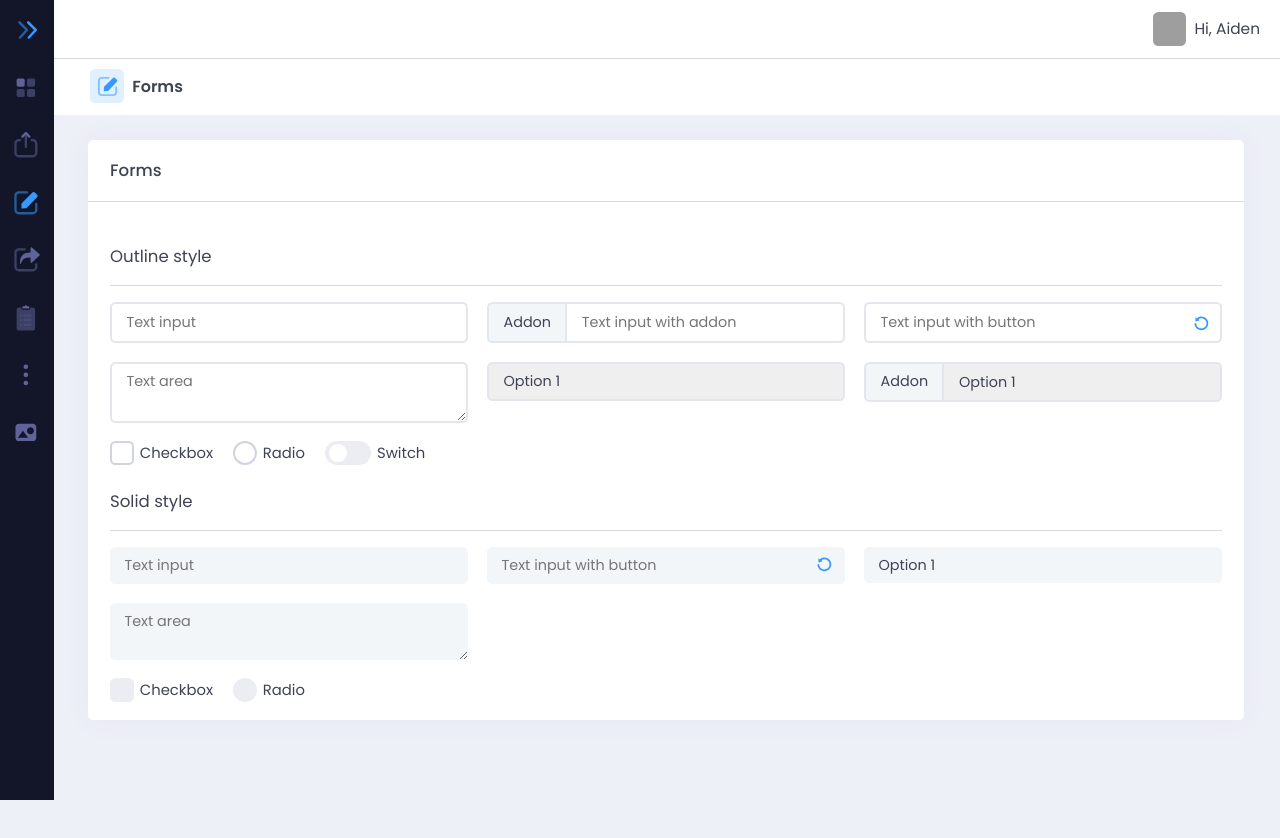
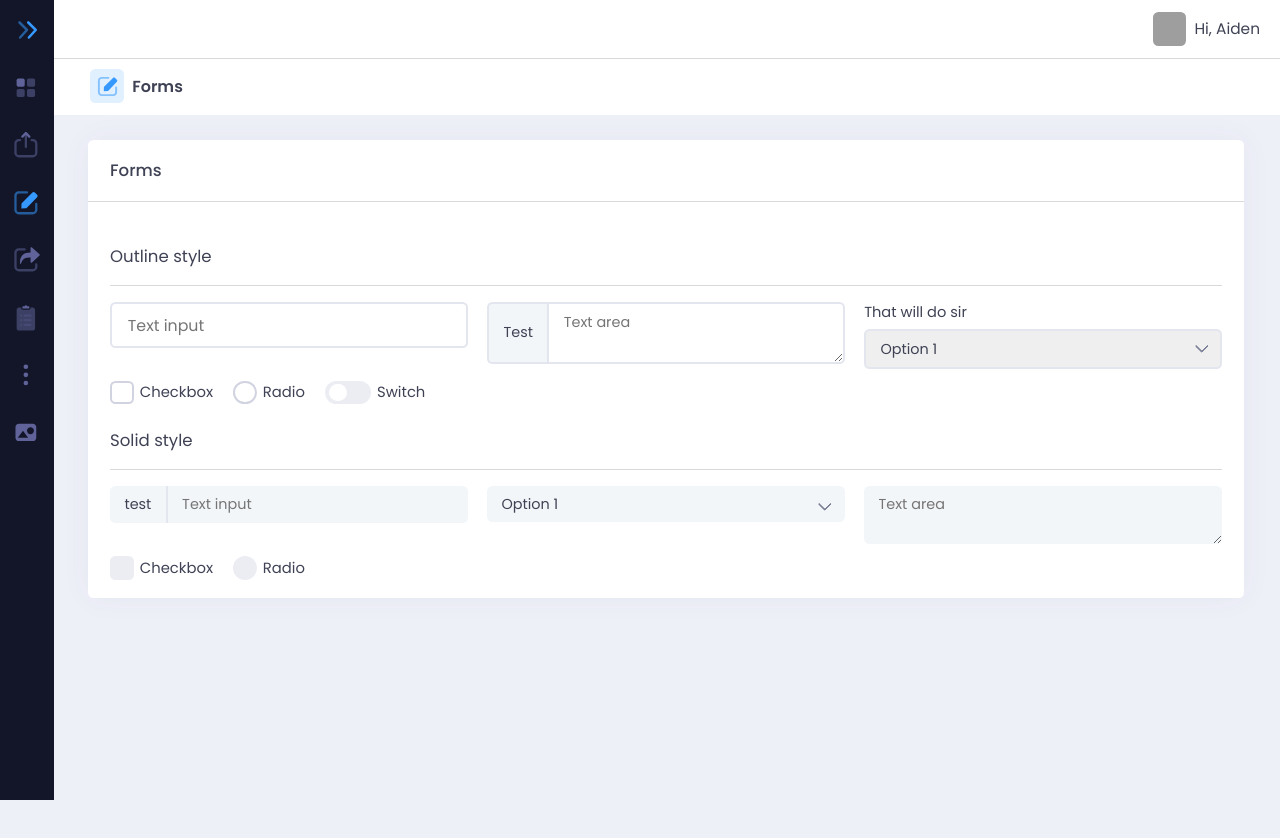
Before and after one commit to aidenraadh/react-js-template, a React (Create React App) app: page /forms in a window 1280 px wide. Shown: the top 838 px of the page. After the commit the page ends 800 px from the top, so only its background shows below. Built offline with nearby package versions, Linux system fonts and the light colour scheme; grey boxes are pictures that could not be loaded.

Commit message:
Update styles

```diff
--- a/src/components/Forms.js
+++ b/src/components/Forms.js
@@ -2,7 +2,9 @@ import React from 'react';
 import {Button} from './Buttons'
 
 export function TextInput(props){
-	const classes = `base-input ${props.type} ${props.size}-input` +
+	const classes = `base-form ${props.type} ${props.color} ${props.size}` +
+		(props.leftAddon !== undefined ? ' addon-left' : '') +
+		(props.rightAddon !== undefined ? ' addon-right' : '') +
 		(props.containerClasses ? ` ${props.containerClasses}` : props.containerClasses)
 
 	let formAttr = {...props.formAttr}
@@ -14,8 +16,15 @@ export function TextInput(props){
 
 	return (
 		<span className={classes} {...props.containerAttr}>
-			{props.label ? <label htmlFor={props.formName}>{props.label}</label> : ''}
-			<input {...formAttr} />
+			{
+				props.label === undefined ? '' :
+				<label className='form-label' htmlFor={props.formName}>{props.label}</label>
+			}
+			<span className='form-control-container'>
+				{props.leftAddon !== undefined ? <span className='addon left'>{props.leftAddon}</span> : ''}
+				<input className='form-control' {...formAttr} />
+				{props.rightAddon !== undefined ? <span className='addon right'>{props.rightAddon}</span> : ''}
+			</span>
 		</span>
 	)
 }
@@ -24,49 +33,19 @@ TextInput.defaultProps = {
 	formName: '', // String
 	type: 'outline', // String - 'outline'|'solid'
 	size: 'md', // String - 'sm'|'md'|'lg'
-	label: '', // String|JSX
+	label: undefined, // String|JSX
+	leftAddon: undefined,
+	rightAddon: undefined,
+	color: 'blue', // String - 'blue'|'green'|'red'|'orange'|'purple'
 	containerClasses: '', // String
 	containerAttr: {}, // Object
 	formAttr: {}, // Object
 }
 
-export function TextInputWithBtn(props){
-	const classes = `base-input ${props.type} ${props.size}-input with-btn` + (props.containerClasses ?
-		` ${props.containerClasses}` : props.containerClasses
-	)
-	let formAttr = {...props.formAttr}
-	if(props.formName){
-		formAttr = {...formAttr,
-			id: props.formName, name: props.formName,
-		}
-	}
-	return (
-		<span className={classes} {...props.containerAttr}>
-			{props.label ? <label htmlFor={props.formName}>{props.label}</label> : ''}
-			<input {...formAttr} />
-			<Button type={'light'} color={props.btnIconColor} size={props.size}
-				iconName={props.btnIconName} iconOnly={'true'} attr={{...props.btnAttr}}
-			/>
-		</span>
-	)
-}
-
-TextInputWithBtn.defaultProps = {
-	formName: '', // String
-	type: 'outline', // String - 'outline'|'solid'
-	size: 'md', // String - 'sm'|'md'|'lg'
-	label: '', // String|JSX
-	btnIconName: 'update',
-	btnIconColor: 'blue',
-	btnAttr: {},
-	containerClasses: '', // String
-	containerAttr: {}, // Object
-	formAttr: {}, // Object
-}
-
-
 export function Select(props){
-	const classes = `base-input ${props.type} ${props.size}-input` +
+	const classes = `base-form ${props.type} ${props.color} ${props.size}` +
+		(props.leftAddon !== undefined ? ' addon-left' : '') +
+		(props.rightAddon !== undefined ? ' addon-right' : '') +
 		(props.containerClasses ? ` ${props.containerClasses}` : props.containerClasses)
 
 	let formAttr = {...props.formAttr}
@@ -77,16 +56,21 @@ export function Select(props){
 	}
 	return (
 		<span className={classes} {...props.containerAttr}>
-			{props.label ? <label htmlFor={props.formName}>{props.label}</label> : ''}
-			<select {...formAttr}>
-
+			{
+				props.label === undefined ? '' :
+				<label className='form-label' htmlFor={props.formName}>{props.label}</label>
+			}
+			<span className='form-control-container select'>
+				{props.leftAddon !== undefined ? <span className='addon left'>{props.leftAddon}</span> : ''}
+				<select className='form-control' {...formAttr}>
 					{props.options.map((option, key) => (
 						<option key={key} value={option.value} {...option.attr}>
 							{(option.text ? option.text : option.value)}
 						</option>
 					))}
-
 				</select>
+				{props.rightAddon !== undefined ? <span className='addon right'>{props.rightAddon}</span> : ''}
+			</span>
 		</span>
 	);
 }
@@ -95,11 +79,14 @@ Select.defaultProps = {
 	formName: '', // String
 	type: 'outline', // String - 'outline'|'solid'
 	size: 'md', // String - 'sm'|'md'|'lg'
-	label: '', // String|JSX
+	label: undefined, // String|JSX
 	options: [ // Array of objects
 		{value: 'Option 1', text: 'Option 1', attr: {}},
 		{value: 'Option 2', text: 'Option 2', attr: {}},
 	],
+	leftAddon: undefined,
+	rightAddon: undefined,
+	color: 'blue', // String - 'blue'|'green'|'red'|'orange'|'purple'
 	containerClasses: '', // String
 	containerAttr: {}, // Object
 	formAttr: {}, // Object
@@ -107,7 +94,9 @@ Select.defaultProps = {
 
 
 export function Textarea(props){
-	const classes = `base-input ${props.type} ${props.size}-input` +
+	const classes = `base-form ${props.type} ${props.color} ${props.size}` +
+		(props.leftAddon !== undefined ? ' addon-left' : '') +
+		(props.rightAddon !== undefined ? ' addon-right' : '') +
 		(props.containerClasses ? ` ${props.containerClasses}` : props.containerClasses)
 
 	let formAttr = {...props.formAttr}
@@ -119,8 +108,15 @@ export function Textarea(props){
 
 	return (
 		<span className={classes} {...props.containerAttr}>
-			{props.label ? <label htmlFor={props.formName}>{props.label}</label> : ''}
-			<textarea {...formAttr}></textarea>
+			{
+				props.label === undefined ? '' :
+				<label className='form-label' htmlFor={props.formName}>{props.label}</label>
+			}
+			<span className='form-control-container'>
+				{props.leftAddon !== undefined ? <span className='addon left'>{props.leftAddon}</span> : ''}
+				<textarea className='form-control' {...formAttr}></textarea>
+				{props.rightAddon !== undefined ? <span className='addon right'>{props.rightAddon}</span> : ''}
+			</span>
 		</span>
 	);
 }
@@ -129,80 +125,10 @@ Textarea.defaultProps = {
 	formName: '', // String
 	type: 'outline', // String - 'outline'|'solid'
 	size: 'md', // String - 'sm'|'md'|'lg'
-	label: '', // String|JSX
-	containerClasses: '', // String
-	containerAttr: {}, // Object
-	formAttr: {}, // Object
-}
-
-export function TextInputAddon(props){
-	const classes = `addon-input ${props.size}-input` +
-		(props.containerClasses ? ` ${props.containerClasses}` : props.containerClasses)
-
-	let formAttr = {...props.formAttr}
-	if(props.formName){
-		formAttr = {...formAttr,
-			id: props.formName, name: props.formName,
-		}
-	}
-	return (
-		<span className={classes} {...props.containerAttr}>
-			{props.label ? <label htmlFor={props.formName}>{props.label}</label> : ''}
-			<span className="flex-row">
-				<span className="addon" aria-hidden="true">{props.addon}</span>
-				<input {...formAttr} />
-			</span>
-		</span>
-	);
-}
-
-TextInputAddon.defaultProps = {
-	formName: '', // String
-	size: 'md', // String - 'sm'|'md'|'lg'
-	label: '', // String|JSX
-	addon: 'Addon', // String|JSX
-	containerClasses: '', // String
-	containerAttr: {}, // Object
-	formAttr: {}, // Object
-}
-
-export function SelectAddon(props){
-	const classes = `addon-input ${props.size}-input` +
-		(props.containerClasses ? ` ${props.containerClasses}` : props.containerClasses)
-
-	let formAttr = {...props.formAttr}
-	if(props.formName){
-		formAttr = {...formAttr,
-			id: props.formName, name: props.formName,
-		}
-	}
-	return (
-		<span className={classes} {...props.containerAttr}>
-			{props.label ? <label htmlFor={props.formName}>{props.label}</label> : ''}
-			<span className="flex-row">
-				<span className="addon" aria-hidden="true">{props.addon}</span>
-				<select {...formAttr}>
-				{props.options.map((option, key) => (
-					<option key={key} value={option.value} {...option.attr}>
-						{(option.text ? option.text : option.value)}
-					</option>
-				))}
-				</select>
-			</span>
-		</span>
-	);
-}
-
-SelectAddon.defaultProps = {
-	formName: '', // String
-	type: 'outline', // String - 'outline'|'solid'
-	size: 'md', // String - 'sm'|'md'|'lg'
-	label: '', // String|JSX
-	options: [ // Array of objects
-		{value: 'Option 1', text: 'Option 1', attr: {}},
-		{value: 'Option 2', text: 'Option 2', attr: {}},
-	],
-	addon: 'Addon', // String|JSX
+	label: undefined, // String|JSX
+	leftAddon: undefined,
+	rightAddon: undefined,
+	color: 'blue', // String - 'blue'|'green'|'red'|'orange'|'purple'
 	containerClasses: '', // String
 	containerAttr: {}, // Object
 	formAttr: {}, // Object
@@ -233,7 +159,7 @@ Checkbox.defaultProps = {
 	formName: '', // String
 	size: 'md', // String - 'sm'|'md'|'lg'
 	type: 'outline', // String - 'outline'|'basic'
-	label: '', // String|JSX
+	label: undefined, // String|JSX
 	value: '', // String
 	classes: '', // String
 	containerAttr: {}, // Object
@@ -266,7 +192,7 @@ Radio.defaultProps = {
 	formName: '', // String
 	type: 'outline', // String - 'outline'|'basic'
 	size: 'md', // String - 'sm'|'md'|'lg'
-	label: '', // String|JSX
+	label: undefined, // String|JSX
 	value: '', // String
 	classes: '', // String
 	containerAttr: {}, // Object
@@ -298,7 +224,7 @@ export function Switch(props){
 Switch.defaultProps = {
 	formName: '', // String
 	size: 'md', // String - 'sm'|'md'|'lg'
-	label: '', // String|JSX
+	label: undefined, // String|JSX
 	value: '', // String
 	classes: '', // String
 	containerAttr: {}, // Object
--- a/src/components/pages/FormsPage.js
+++ b/src/components/pages/FormsPage.js
@@ -1,6 +1,6 @@
 import { useEffect, useMemo } from 'react'
 import {SimpleCard} from '../Cards'
-import {TextInput, TextInputWithBtn, Checkbox, Radio, Select, Switch, Textarea, TextInputAddon, SelectAddon} from '../Forms'
+import {TextInput, Checkbox, Radio, Select, Switch, Textarea} from '../Forms'
 import { Grid } from '../Layouts'
 import { Separator } from '../Misc'
 
@@ -24,12 +24,9 @@ function FormsPage({setPageHeading}){
                     <h6 style={headingStyles}>Outline style</h6>
                     <Separator attr={{style: separatorStyles}}/>
                     <Grid numOfColumns={3} items={[
-                        <TextInput formAttr={{placeholder: 'Text input'}}/>,
-                        <TextInputAddon formAttr={{placeholder: 'Text input with addon'}}/>,
-                        <TextInputWithBtn formAttr={{placeholder: 'Text input with button'}}/>,
-                        <Textarea formAttr={{placeholder: 'Text area'}}/>,
-                        <Select/>,
-                        <SelectAddon/>,
+                        <TextInput size={'lg'} formAttr={{placeholder: 'Text input'}}/>,
+                        <Textarea color={'green'} leftAddon={'Test'} formAttr={{placeholder: 'Text area'}}/>,
+                        <Select label={'That will do sir'} color={'red'}/>,
                     ]}/>
                     <div className='flex-row items-center' style={{marginTop: '1.2rem'}}>
                         <Checkbox label={'Checkbox'} containerAttr={{style: {marginRight: '2rem'}}}/>
@@ -41,8 +38,7 @@ function FormsPage({setPageHeading}){
                     <h6 style={headingStyles}>Solid style</h6>
                     <Separator attr={{style: separatorStyles}}/>
                     <Grid numOfColumns={3} items={[
-                        <TextInput type={'solid'} formAttr={{placeholder: 'Text input'}}/>,
-                        <TextInputWithBtn type={'solid'} formAttr={{placeholder: 'Text input with button'}}/>,
+                        <TextInput leftAddon={'test'} type={'solid'} formAttr={{placeholder: 'Text input'}}/>,
                         <Select type={'solid'}/>,
                         <Textarea type={'solid'} formAttr={{placeholder: 'Text area'}}/>,
                     ]}/>
--- a/src/css/components.css
+++ b/src/css/components.css
@@ -739,85 +739,166 @@ All button in the group must be in the same size
 */
 
 /*
-<span class="base-input outline|solid sm-input|md-input|lg-input">
+<span class="base-form outline|solid sm-input|md-input|lg-input">
 	<label for="form">Form name</label>
 	<input id="form" type="text" name="form">
 </span>
 
-<span class="base-input outline|solid sm-input|md-input|lg-input">
+<span class="base-form outline|solid sm-input|md-input|lg-input">
 	<label for="form">Form name</label>
 	<select id="form" name="form"></select>
 </span>
 
-<span class="base-input outline|solid sm-input|md-input|lg-input">
+<span class="base-form outline|solid sm-input|md-input|lg-input">
 	<label for="form">Form name</label>
 	<textarea id="form" name="form"></textarea>
 </span>
 */
 
-.base-input{
+.base-form{
 	display: block;
 }
 
-.base-input.with-btn{
+.base-form .form-label{
+	display: block;
+	margin-bottom: 0.6rem;
+	font-size: 1.46rem;
+}
+
+.base-form .form-control-container{
 	position: relative;
-}
-
-.base-input label{
-	display: block;
-	margin-bottom: 0.8rem;
-	font-size: 1.46rem;
-}
-
-.base-input input, .base-input select, .base-input textarea{
+	display: flex;
+	width: 100%;
+}
+
+.base-form .form-control-container.select::after{
+	content: '';
+	position: absolute;
+	top: 0.8em;
+	right: 1em;
+	border: none;
+	border-radius: 0.1em;
+	border-right: 0.15em solid #7E8299;
+	border-bottom: 0.15em solid #7E8299;
+	width: 0.62em;
+	height: 0.62em;
+	transform: rotate(45deg);
+}
+
+.base-form.addon-right .form-control-container.select::after{
+	top: 0.9em;
+	right: 4.8em;
+}
+
+.base-form .addon{
+	display: flex;
+	align-items: center;
+	flex-shrink: 0;
+	padding: 0.54em 1em;
+	font-size: 1.48rem;
+	color: inherit;
+	background-color: #F3F6F9;
+}
+
+.base-form.outline .addon{
+	border: 0.2rem solid #E4E6EF;
+}
+
+.base-form .addon.left{
+	border-right: none;
+	border-radius: 0.55rem 0 0 0.55rem;
+}
+
+.base-form .addon.right{
+	border-left: none;
+	border-radius: 0 0.55rem 0.55rem 0;
+}
+
+.base-form.solid .addon.left{
+	border-right: 0.2rem solid #E4E6EF;
+}
+
+.base-form.solid .addon.right{
+	border-left: 0.2rem solid #E4E6EF;
+}
+
+.base-form .form-control{
 	width: 100%;
 	display: inline-block;
 	padding: 0.54em 1em;
 	border-radius: 0.55rem;
 	color: inherit;
+	flex-shrink: 1;
 	font-size: 1.48rem;
 }
 
-.base-input.sm-input input, .base-input.sm-input select,
-.base-input.sm-input textarea{
+.base-form.addon-left .form-control{
+	border-top-left-radius: 0;
+	border-bottom-left-radius: 0;
+}
+
+.base-form.addon-right .form-control{
+	border-top-right-radius: 0;
+	border-bottom-right-radius: 0;
+}
+
+.base-form.sm .form-control,
+.base-form.sm .addon{
 	padding: 0.46em 0.8em;
 	font-size: 1.32rem;
 }
 
-.base-input.md-input input, .base-input.md-input select,
-.base-input.md-input textarea{
+.base-form.md .form-control,
+.base-form.md .addon{
 	font-size: 1.44rem;
 }
 
-.base-input.lg-input input, .base-input.lg-input select,
-.base-input.lg-input textarea{
+.base-form.lg .form-control,
+.base-form.lg .addon{
 	font-size: 1.58rem;
 }
 
-.base-input.outline input, .base-input.outline select,
-.base-input.outline textarea{
+.base-form.outline .form-control{
 	border: 0.2rem solid #E4E6EF;
 	transition: border-color 0.3s;
 }
 
-.base-input.outline input:focus, .base-input.outline select:focus,
-.base-input.outline textarea:focus{
+.base-form.outline .form-control:focus{
 	border-color: #69B3FF;
 }
 
-.base-input.solid input, .base-input.solid select,
-.base-input.solid textarea{
+.base-form.outline.blue .form-control:focus{
+	border-color: #69B3FF;
+}
+
+.base-form.outline.green .form-control:focus{
+	border-color: #1BC5BD;
+}
+
+.base-form.outline.red .form-control:focus{
+	border-color: #F64E60;
+}
+
+.base-form.outline.orange .form-control:focus{
+	border-color: #FFA800;
+}
+
+.base-form.outline.purple .form-control:focus{
+	border-color: #8950FC;
+}
+
+
+.base-form.solid .form-control{
 	border: none;
 	background-color: #F3F6F9;
 	transition: background-color 0.3s;
 }
 
-.base-input.solid input:focus, .base-input.solid select:focus,
-.base-input.solid textarea:focus{
+.base-form.solid .form-control:focus{
 	background-color: #EBEDF3;
 }
 
-.base-input.with-btn .btn-light{
+.base-form .btn-light.text-input-button{
 	transition-property: none;
 	background-color: transparent;
 	position: absolute;
@@ -825,99 +906,29 @@ All button in the group must be in the same size
 	right: 0;
 }
 
-.base-input.with-btn .btn-light.blue .path,
-.base-input.with-btn .btn-light.blue:hover .path{
+.base-form .btn-light.blue.text-input-button .path,
+.base-form .btn-light.blue.text-input-button:hover .path{
 	fill: #3699FF !important;
 }
 
-.base-input.with-btn .btn-light.green .path,
-.base-input.with-btn .btn-light.green:hover .path{
+.base-form .btn-light.green.text-input-button .path,
+.base-form .btn-light.green.text-input-button:hover .path{
 	fill: #1BC5BD !important;
 }
 
-.base-input.with-btn .btn-light.red .path,
-.base-input.with-btn .btn-light.red:hover .path{
+.base-form .btn-light.red.text-input-button .path,
+.base-form .btn-light.red.text-input-button:hover .path{
 	fill: #F64E60 !important;
 }
 
-.base-input.with-btn .btn-light.orange .path,
-.base-input.with-btn .btn-light.orange:hover .path{
+.base-form .btn-light.orange.text-input-button .path,
+.base-form .btn-light.orange.text-input-button:hover .path{
 	fill: #FFA800 !important;
 }
 
-.base-input.with-btn .btn-light.purple .path,
-.base-input.with-btn .btn-light.purple:hover .path{
+.base-form .btn-light.purple.text-input-button .path,
+.base-form .btn-light.purple.text-input-button:hover .path{
 	fill: #8950FC !important;
-}
-
-/*
-<span class="addon-input  sm-input|md-input|lg-input">
-	<label for="form">Form name</label>
-	<span class="flex-row">
-		<span class="addon" aria-hidde="true">
-			Addon
-		</span>
-		<input id="form" type="text" name="form">
-	</span>
-</span>
-*/
-
-.addon-input{
-	display: block;
-}
-
-.addon-input label{
-	display: block;
-	margin-bottom: 0.8rem;
-	font-size: 1.4rem;
-}
-
-.addon-input .addon{
-	display: inline-block;
-	flex-shrink: 0;
-	padding: 0.54em 1em;
-	border-radius: 0.55rem 0 0 0.55rem;
-	font-size: 1.48rem;
-	color: inherit;
-	border: 0.2rem solid #E4E6EF;
-	border-right: none;
-	background-color: #F3F6F9;
-}
-
-.addon-input input:disabled + .addon,
-.addon-input select:disabled + .addon{
-	opacity: 0.2;
-}
-
-.addon-input input, .addon-input select{
-	display: block;
-	width: 100%;
-	padding: 0.54em 1em;
-	border-radius: 0 0.55rem 0.55rem 0;
-	font-size: 1.8rem;
-	color: inherit;
-	border: 0.2rem solid #E4E6EF;
-	transition: border-color 0.3s;
-}
-
-.addon-input input:focus, .addon-input select:focus{
-	border-color: #69B3FF;
-}
-
-.addon-input.sm-input input, .addon-input.sm-input select,
-.addon-input.sm-input .addon{
-	padding: 0.46em 0.8em;
-	font-size: 1.32rem;
-}
-
-.addon-input.md-input input, .addon-input.md-input select,
-.addon-input.md-input .addon{
-	font-size: 1.44rem;
-}
-
-.addon-input.lg-input input, .addon-input.lg-input select,
-.addon-input.lg-input .addon{
-	font-size: 1.58rem;
 }
 
 /*
--- a/src/css/content.css
+++ b/src/css/content.css
@@ -68,12 +68,14 @@ input, select, textarea{
 	font-size: inherit;
 	color: inherit;
 	outline: none;
+	-webkit-appearance: none;
+	-moz-appearance: none;
 	appearance: none;
 }
 
 input:disabled, select:disabled, textarea:disabled{
 	cursor: not-allowed;
-	opacity: 0.3;
+	opacity: 0.54;
 }
 
 input:focus, select:focus {
```
Lines whose indentation alone changed are shown as unchanged.
